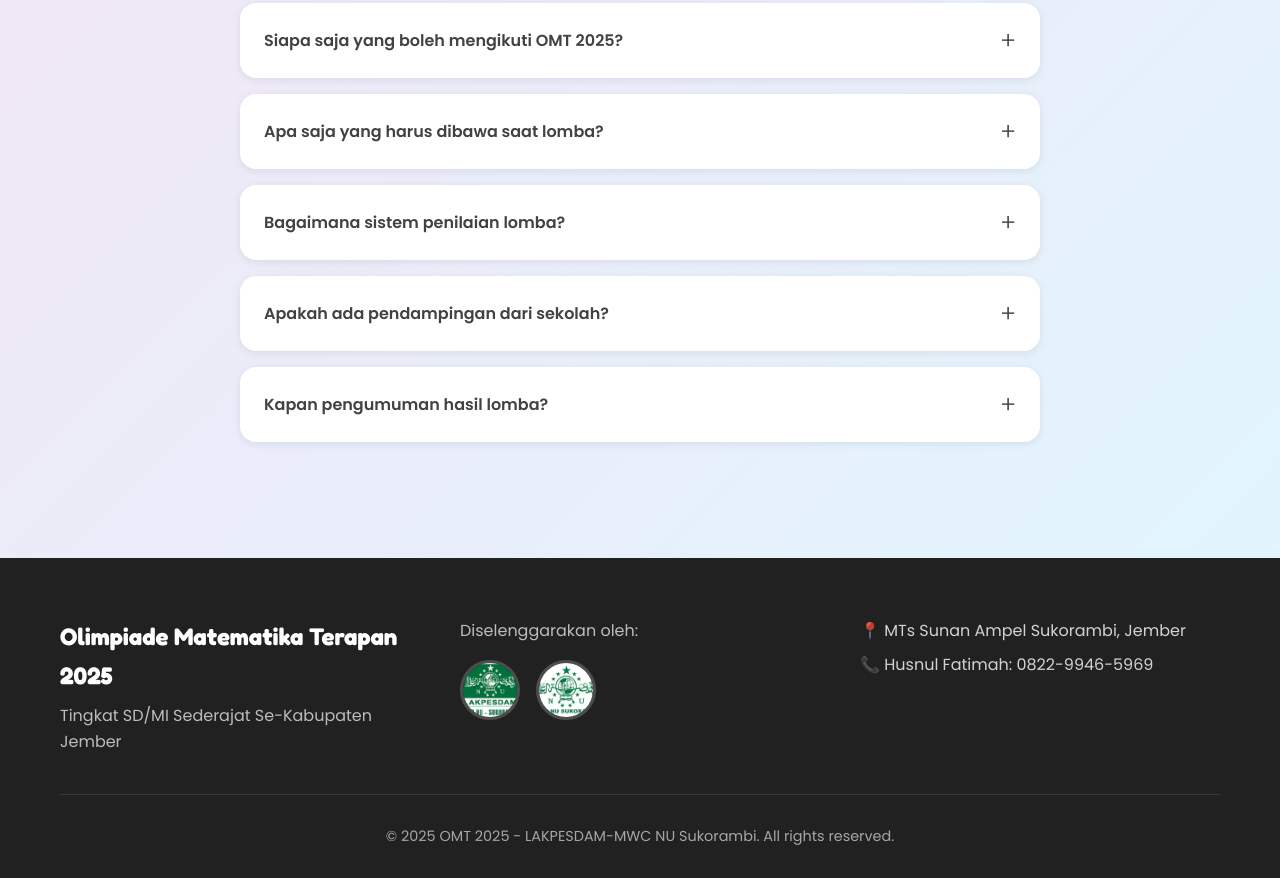
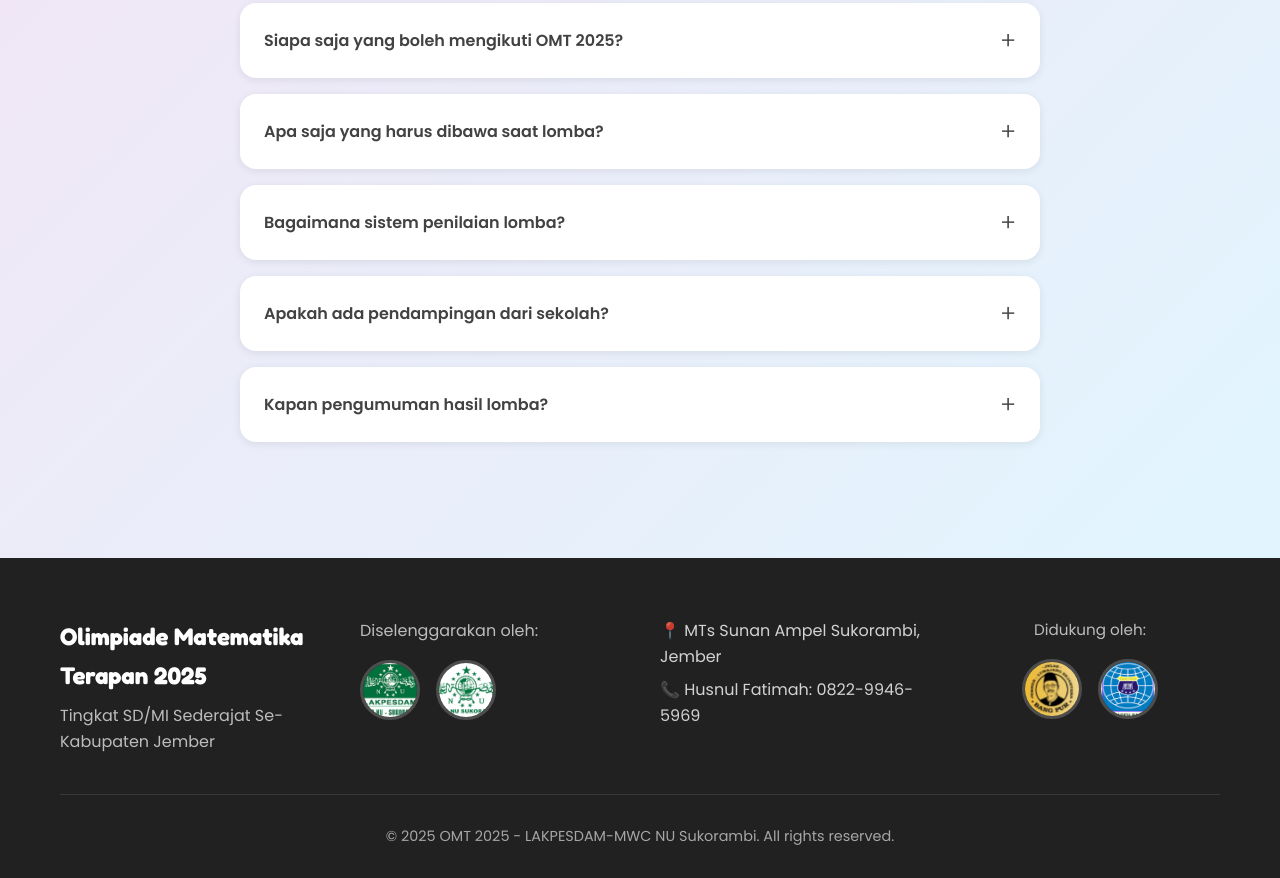
Before and after one commit to GuidoWinata/math-olymp-announcement, a plain HTML site: page index.html in a window 1280 px wide. Shown: the part 6958-7836 px from the top of the page. Drawn offline with Linux system fonts and the light colour scheme.

Commit message:
feat: add sponsor logos and styling to the footer.

```diff
--- a/index.html
+++ b/index.html
@@ -482,6 +482,14 @@
                     <p>📍 MTs Sunan Ampel Sukorambi, Jember</p>
                     <p>📞 Husnul Fatimah: 0822-9946-5969</p>
                 </div>
+
+                <div class="footer-sponsors">
+                    <p>Didukung oleh:</p>
+                    <div class="logo-grid sponsor-grid">
+                        <img src="images/spbangpur.jpeg" alt="SP Bangpur">
+                        <img src="images/spypk.jpeg" alt="SP YPK">
+                    </div>
+                </div>
             </div>
 
             <div class="footer-bottom">
--- a/style.css
+++ b/style.css
@@ -1357,6 +1357,20 @@ button {
 .footer-contact p {
     margin-bottom: 8px;
     opacity: 0.8;
+}
+
+.footer-sponsors {
+    text-align: center;
+}
+
+.footer-sponsors p {
+    margin-bottom: 16px;
+    opacity: 0.7;
+    font-size: 0.95rem;
+}
+
+.sponsor-grid {
+    justify-content: center;
 }
 
 .footer-bottom {
```
